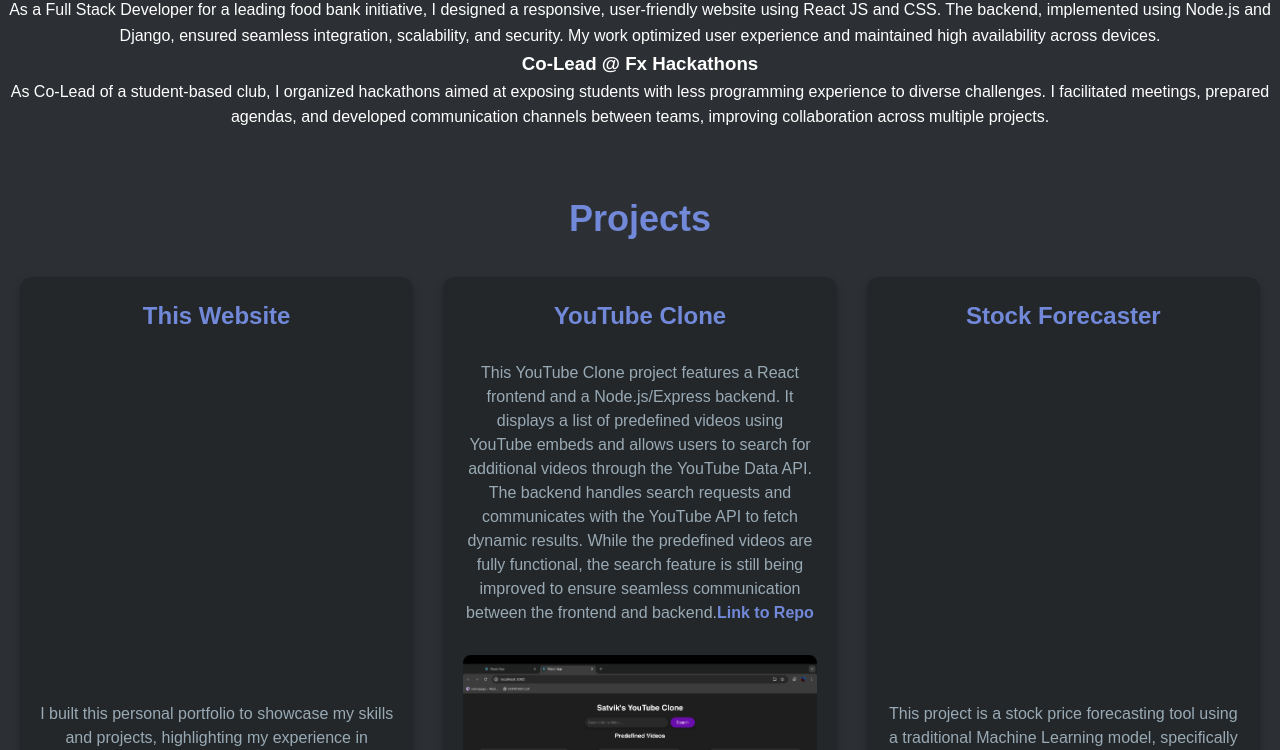
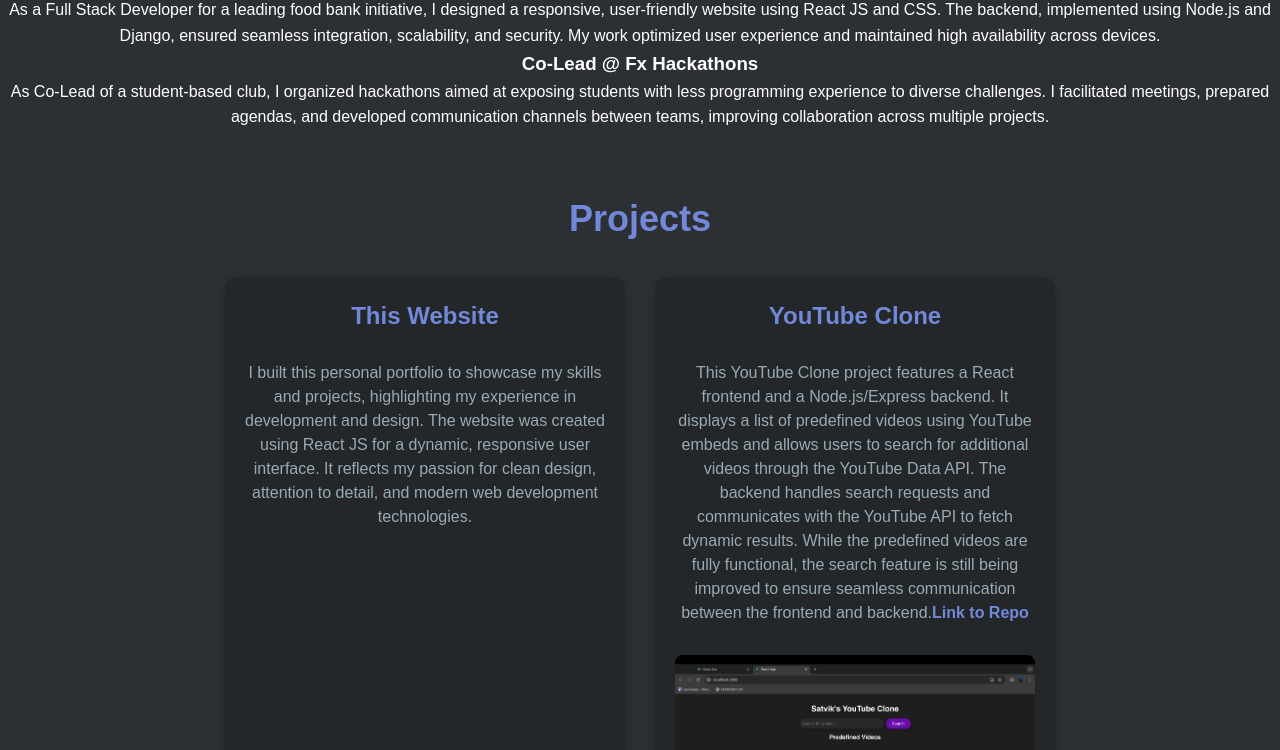
Before and after one commit to satvikgarimella/Mypotfolio, a React (Create React App) app: page / in a window 1280 px wide. Shown: the part 300-1050 px from the top of the page. Built offline with nearby package versions, Linux system fonts and the light colour scheme.

Commit message:
Update App.css

```diff
--- a/src/App.css
+++ b/src/App.css
@@ -20,6 +20,7 @@
   background-color: var(--main-bg-color);
   color: var(--text-color);
   line-height: 1.6;
+  transition: all 0.3s ease;
   text-align: center;
 }
 
@@ -29,6 +30,7 @@
   padding: 20px;
   display: flex;
   flex-direction: column;
+  justify-content: center;
   align-items: center;
 }
 
@@ -83,19 +85,21 @@
 }
 
 .project-list {
-  display: grid;
-  grid-template-columns: repeat(auto-fit, minmax(300px, 1fr)); /* Grid layout for responsive cards */
+  display: flex;
+  justify-content: center;
   gap: 30px;
+  flex-wrap: wrap;
 }
 
 .project-card {
   background-color: var(--card-bg-color);
   padding: 20px;
+  width: 100%;
+  max-width: 400px;
   border-radius: 12px;
   box-shadow: 0 4px 8px rgba(0, 0, 0, 0.2);
   display: flex;
   flex-direction: column;
-  justify-content: space-between; /* Space out content evenly */
   align-items: center;
   transition: transform 0.3s ease, box-shadow 0.3s ease;
 }
@@ -142,7 +146,8 @@
 
 /* Weather App Clone Specific Styling */
 .project-card img.weather-app-image {
-  max-width: 250px;
+  max-width: 200px; /* Smaller width for the weather app image */
+  height: auto;
   margin: 15px auto;
   display: block;
   border-radius: 8px;
```
